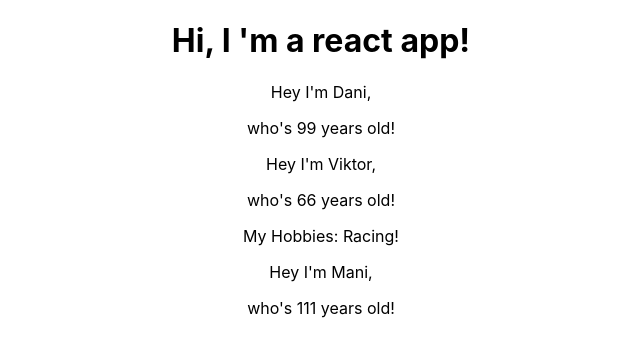
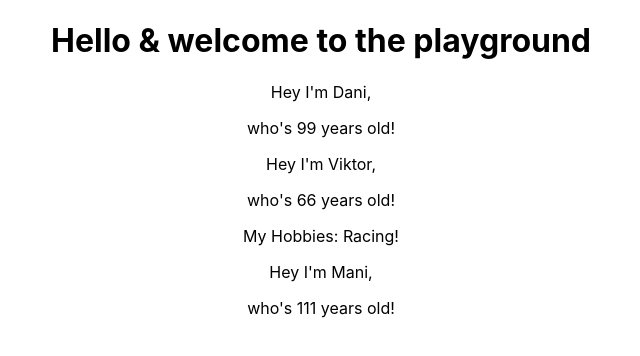
Before and after one commit to manuelgegenhuber/react-playground, a React (Create React App) app: page / in a window 1280 px wide. Shown: the top 356 px of the page, without its empty margins (319-959 px from the left). Built offline with nearby package versions, Linux system fonts and the light colour scheme; the HTML template or start-up script is replaced by a standard one.

Commit message:
finished setup

```diff
--- a/public/index.html
+++ b/public/index.html
@@ -1,6 +1,7 @@
 <!DOCTYPE html>
 <html lang="en">
-  <head>
+
+<head>
     <meta charset="utf-8">
     <link rel="shortcut icon" href="%PUBLIC_URL%/favicon.ico">
     <meta name="viewport" content="width=device-width, initial-scale=1, shrink-to-fit=no">
@@ -19,9 +20,10 @@
       work correctly both with client-side routing and a non-root public URL.
       Learn how to configure a non-root public URL by running `npm run build`.
     -->
-    <title>React App</title>
-  </head>
-  <body>
+    <title>React Playground</title>
+</head>
+
+<body>
     <noscript>
       You need to enable JavaScript to run this app.
     </noscript>
@@ -36,5 +38,6 @@
       To begin the development, run `npm start` or `yarn start`.
       To create a production bundle, use `npm run build` or `yarn build`.
     -->
-  </body>
+</body>
+
 </html>
--- a/src/App.js
+++ b/src/App.js
@@ -7,7 +7,7 @@
     render() {
         return (
             <div className = "App" >
-                <h1 > Hi, I 'm a react app!</h1>
+                <h1 > Hello & welcome to the playground</h1>
                 <Person name="Dani" age="99"></Person>
                 <Person name="Viktor" age="66">My Hobbies: Racing!</Person>
                 <Person name="Mani" age="111"></Person>
```
